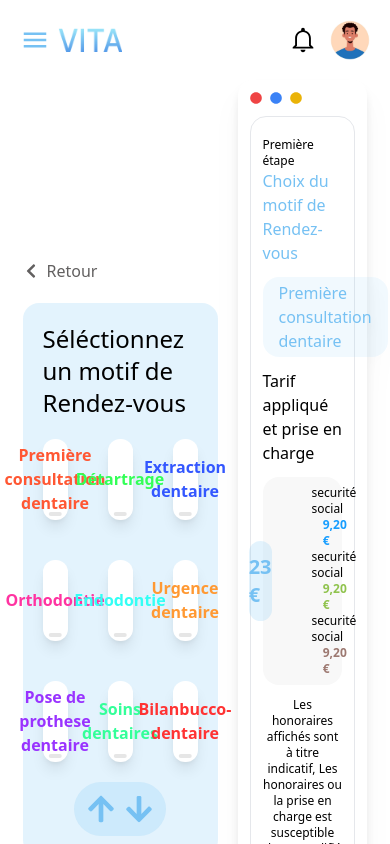
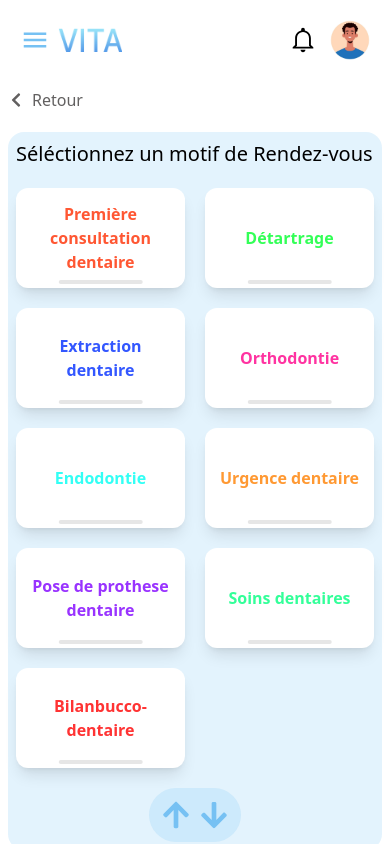
Before and after one commit to faysalewucse/vita_medical, a React (Vite) app: page /schedule in a window 390 px wide. Shown: the top 844 px of the page. Built offline with nearby package versions, Linux system fonts and the light colour scheme.

Commit message:
responsive schedule page

```diff
--- a/src/pages/schedule/Schedule.jsx
+++ b/src/pages/schedule/Schedule.jsx
@@ -34,15 +34,17 @@ const Schedule = () => {
 
   return (
     <Container>
-      <div className="flex items-center justify-center gap-5 min-h-[70vh]">
-        <div className="w-1/2">
+      <div className="flex md:flex-row flex-col items-center justify-center gap-5 min-h-[70vh] p-2">
+        <div className="md:w-1/2">
           <div className="flex text-gr items-center gap-2">
             <FaChevronLeft />
             <p>Retour</p>
           </div>
-          <div className="bg-primary/20 p-5 rounded-2xl mt-5">
-            <h3 className="text-2xl">Séléctionnez un motif de Rendez-vous</h3>
-            <div className="grid grid-cols-3 gap-10 mt-5">
+          <div className="bg-primary/20 md:p-5 p-2 rounded-2xl mt-5">
+            <h3 className="md:text-2xl text-xl">
+              Séléctionnez un motif de Rendez-vous
+            </h3>
+            <div className="grid grid-cols-2 md:grid-cols-3 md:gap-10 gap-5 mt-5">
               {data.map((item, i) => (
                 <div
                   key={i}
@@ -52,7 +54,7 @@ const Schedule = () => {
                       color: "white",
                     },
                   }}
-                  className="relative bg-white shadow-lg h-[81px] flex items-center justify-center text-center rounded-xl font-semibold hover:bg-primary hover:text-white cursor-pointer"
+                  className="p-2 relative bg-white shadow-lg h-[100px] md:h-[81px] flex items-center justify-center text-center rounded-xl font-semibold hover:bg-primary hover:text-white cursor-pointer"
                 >
                   {item}
                   <hr
@@ -68,7 +70,7 @@ const Schedule = () => {
             </div>
           </div>
         </div>
-        <div className="relative w-1/3">
+        <div className="relative md:w-1/3">
           <div className="bg-white drop-shadow-xl p-3 rounded-2xl">
             <div className="flex items-center gap-2 text-xs">
               <FaCircle className="text-red-500" />
```
